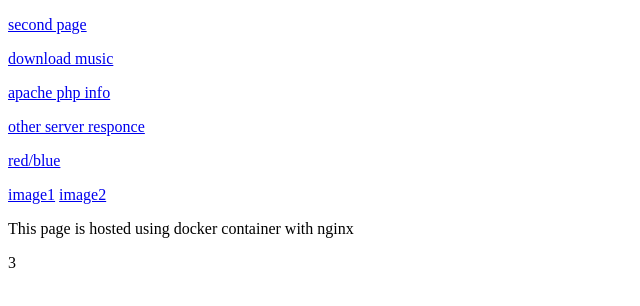
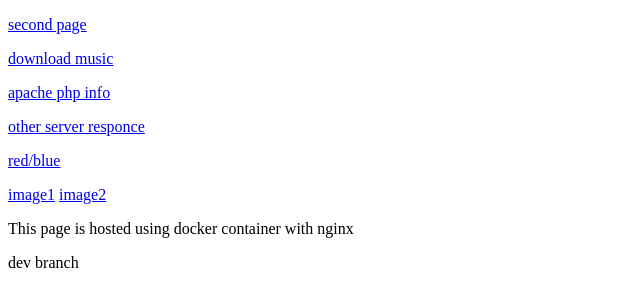
Before and after one commit to sklknn/task15, a plain HTML site: page nginx/ngxhtml/index.html in a window 1280 px wide. Shown: the full height of the page, 0-640 px from the left. Drawn offline with Linux system fonts and the light colour scheme.

Commit message:
dev branch

```diff
--- a/nginx/ngxhtml/index.html
+++ b/nginx/ngxhtml/index.html
@@ -13,7 +13,7 @@
 
   <p>This page is hosted using docker container with nginx</p>
 
-  <p>3</p>
+  <p>dev branch</p>
 
 </body>
 </html>
```
